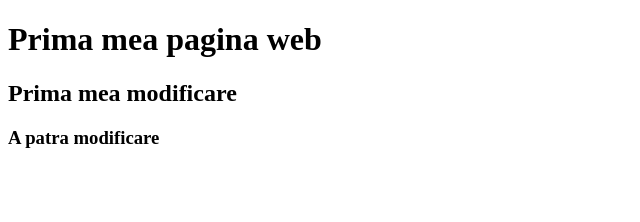
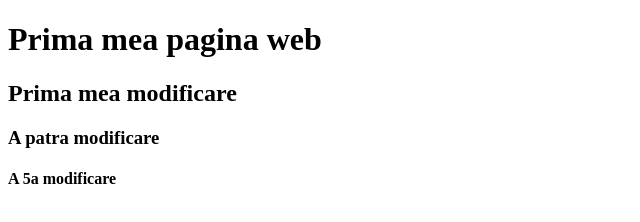
Before and after one commit to dragosjj/demoGoIT, a plain HTML site: page index.html in a window 1280 px wide. Shown: the whole page, without its empty margins (0-640 px from the left). Drawn offline with Linux system fonts and the light colour scheme.

Commit message:
al saselea commit

```diff
--- a/index.html
+++ b/index.html
@@ -8,5 +8,6 @@
     <h1>Prima mea pagina web</h1>
     <h2>Prima mea modificare</h2>
     <h3>A patra modificare</h3>
+    <h4>A 5a modificare</h4>
 </body>
 </html>
```
